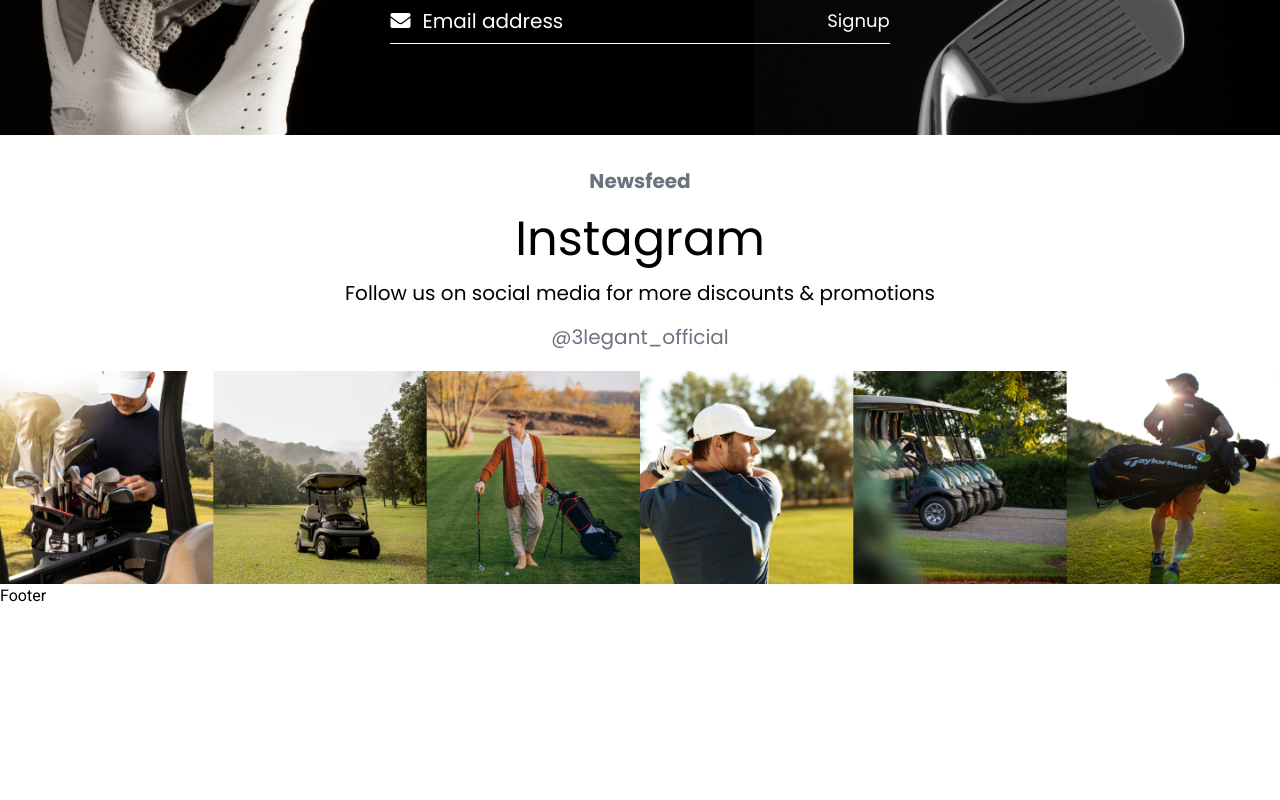
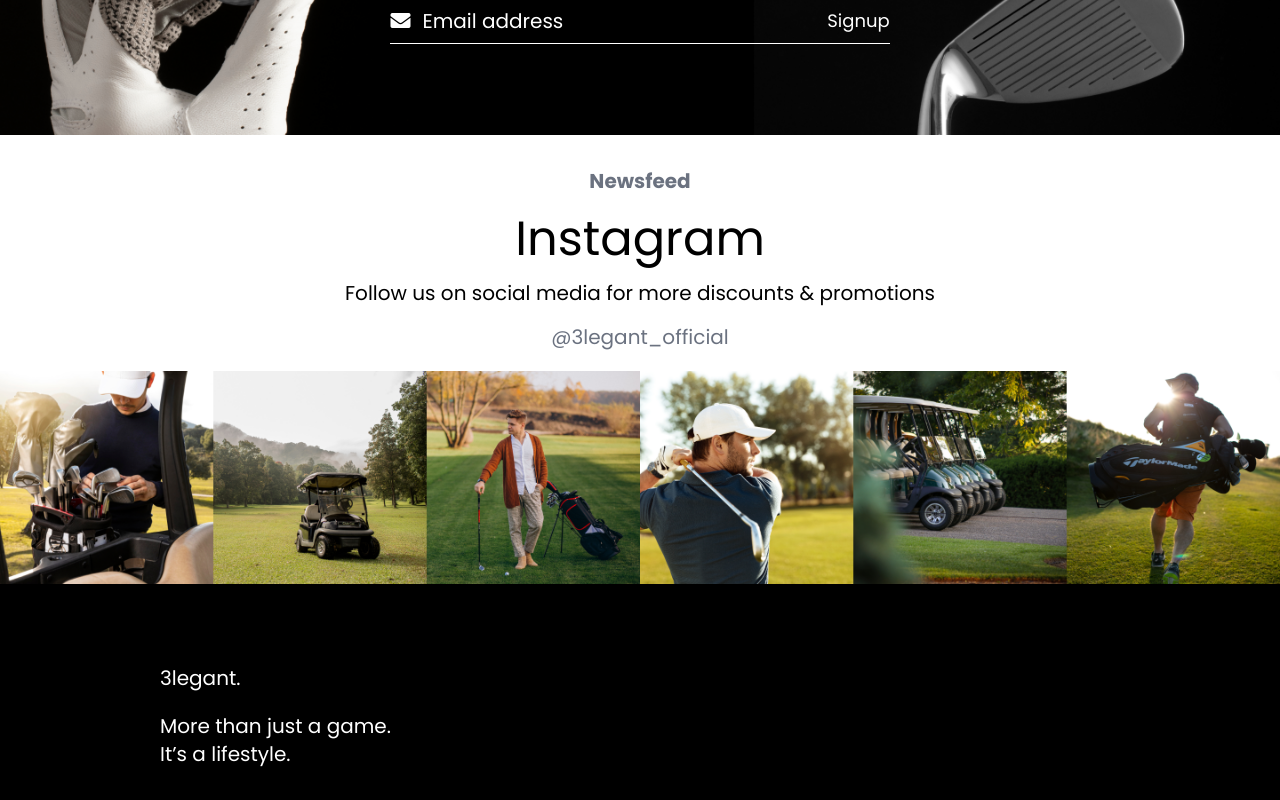
Before and after one commit to Shahwaiz24/React-Blog-Project, a React (Vite) app: page / in a window 1280 px wide. Shown: the part 4566-5366 px from the top of the page. Before the commit the page ends 5190 px from the top, so only its background shows below. Built offline with nearby package versions, Linux system fonts and the light colour scheme.

Commit message:
Footer Creating Starting

```diff
--- a/src/component/Footer/footer-component.jsx
+++ b/src/component/Footer/footer-component.jsx
@@ -2,8 +2,18 @@ import React from "react";
 
 export default function FooterComponent() {
     return (
-        <div className="h-10">
-            <h1>Footer</h1>
+        <div className="w-full h-full bg-black px-4 sm:px-8 md:px-16 lg:px-24 xl:px-40 pt-20 flex justify-between">
+            <div className="text-start ">
+                <h1 className="text-white font-poppins font-medium text-xl">3legant.
+                </h1>
+                <h1 className="pt-5 text-white font-poppins font-medium text-xl">
+                More than just a game. <br /> It’s a lifestyle.
+                </h1>
+                <div className="pt-8"></div>
+
+            </div>
+
+
         </div>
     );
 }
```
